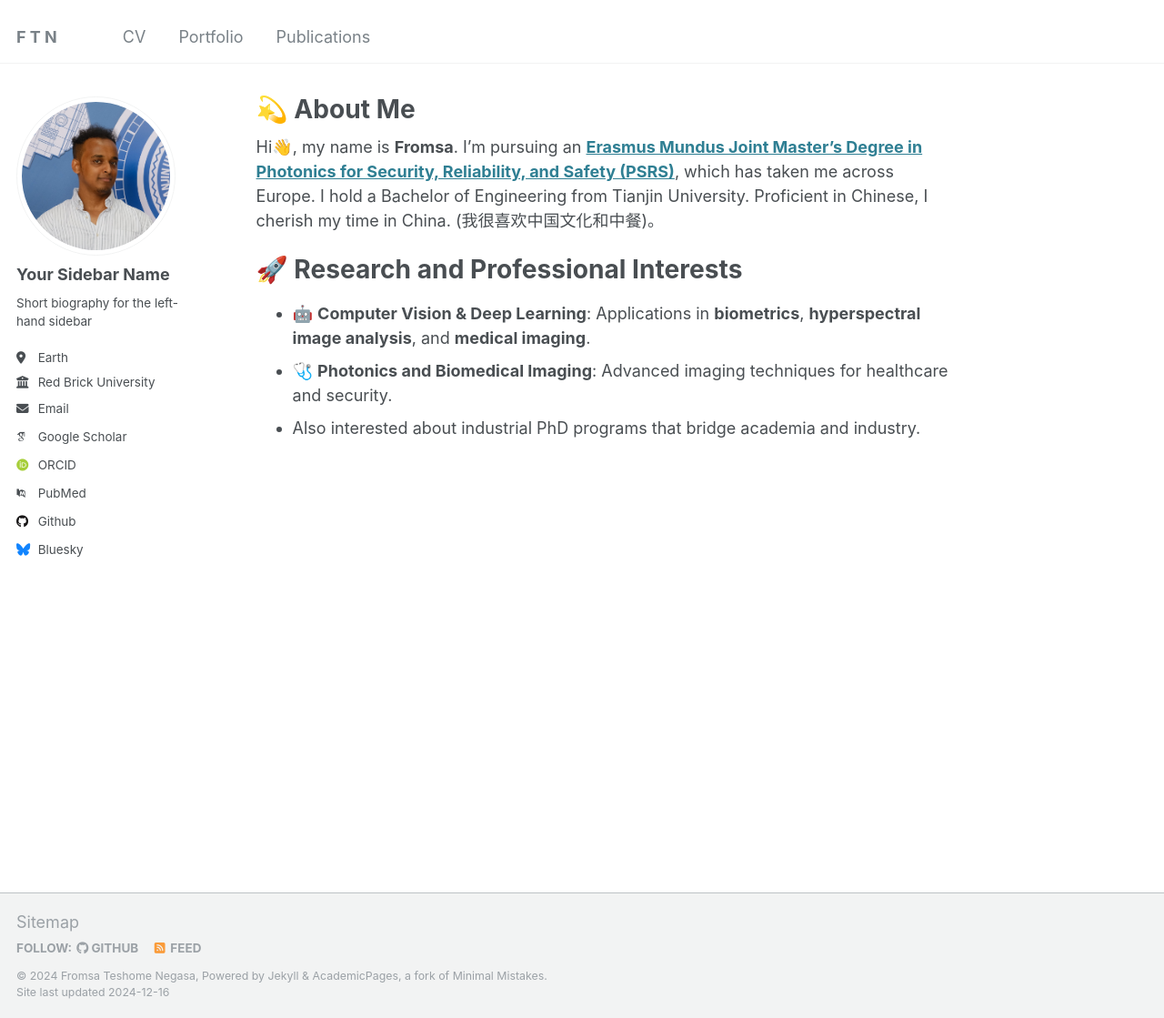
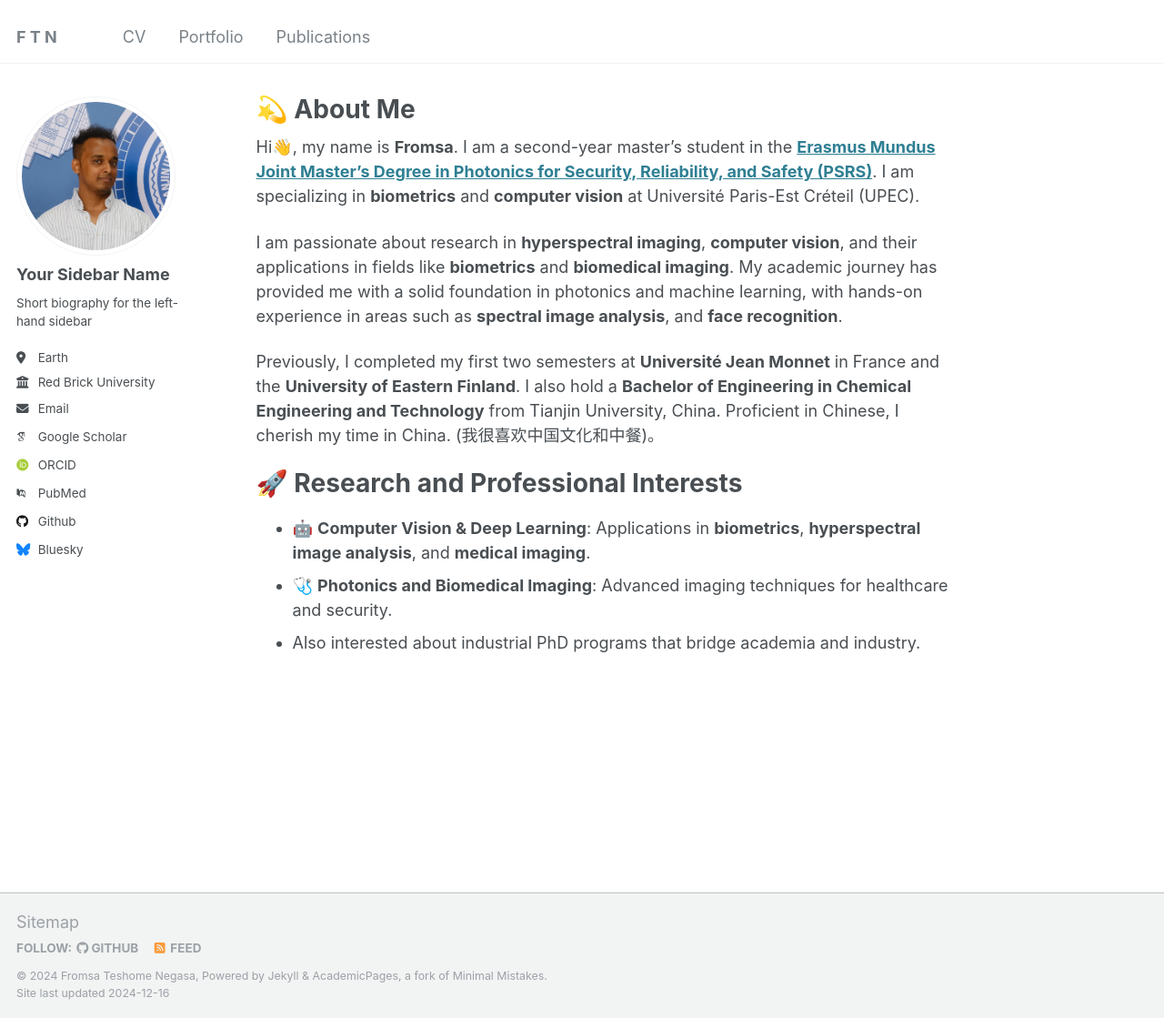
Before and after one commit to PHYRA47/phyra47.github.io, a Jekyll site: the page built from _pages/about.md, in a window 1280 px wide and 1119 px high. Shown: the whole window at 91% size. Built offline with Jekyll 4.4.1, drawn with Linux system fonts in a browser that asks for light colours; some web fonts are replaced.

Commit message:
Revise about page to update academic details and enhance research interests

```diff
--- a/_pages/about.md
+++ b/_pages/about.md
@@ -7,7 +7,11 @@ redirect_from:
   - /about.html
 ---
 
-Hi👋, my name is **Fromsa**. I'm pursuing an **[Erasmus Mundus Joint Master's Degree in Photonics for Security, Reliability, and Safety (PSRS)](https://www.master-photonics4security.eu/)**, which has taken me across Europe. I hold a Bachelor of Engineering from Tianjin University. Proficient in Chinese, I cherish my time in China. (我很喜欢中国文化和中餐)。
+Hi👋, my name is **Fromsa**. I am a second-year master's student in the **[Erasmus Mundus Joint Master's Degree in Photonics for Security, Reliability, and Safety (PSRS)](https://www.master-photonics4security.eu/)**. I am specializing in **biometrics** and **computer vision** at Université Paris-Est Créteil (UPEC).
+
+I am passionate about research in **hyperspectral imaging**, **computer vision**, and their applications in fields like **biometrics** and **biomedical imaging**. My academic journey has provided me with a solid foundation in photonics and machine learning, with hands-on experience in areas such as **spectral image analysis**, and **face recognition**.
+
+Previously, I completed my first two semesters at **Université Jean Monnet** in France and the **University of Eastern Finland**. I also hold a **Bachelor of Engineering in Chemical Engineering and Technology** from Tianjin University, China. Proficient in Chinese, I cherish my time in China. (我很喜欢中国文化和中餐)。
 
 
 🚀 Research and Professional Interests
```
